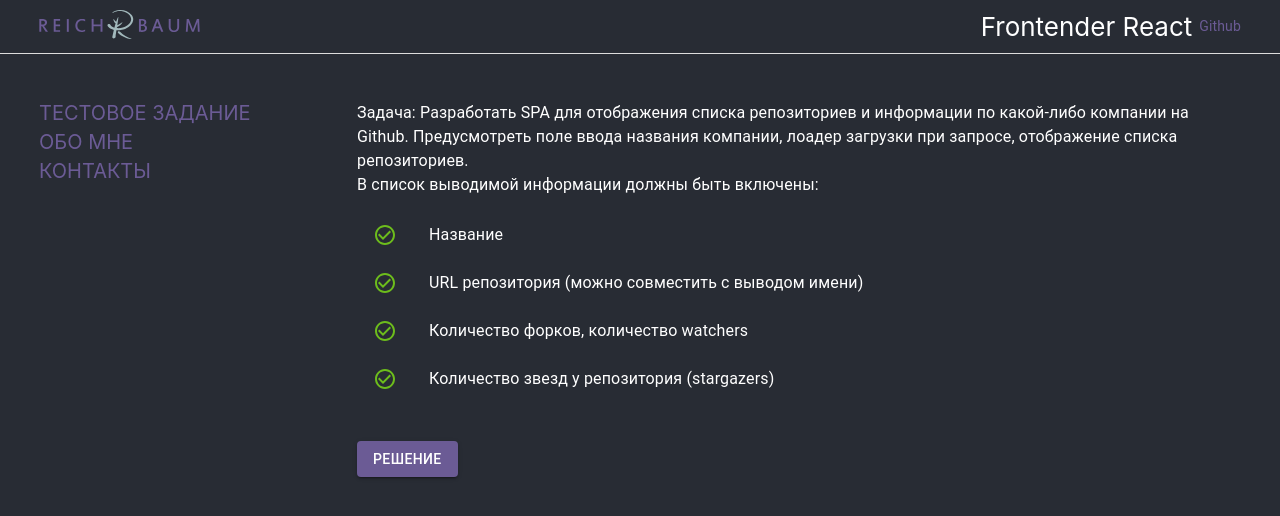
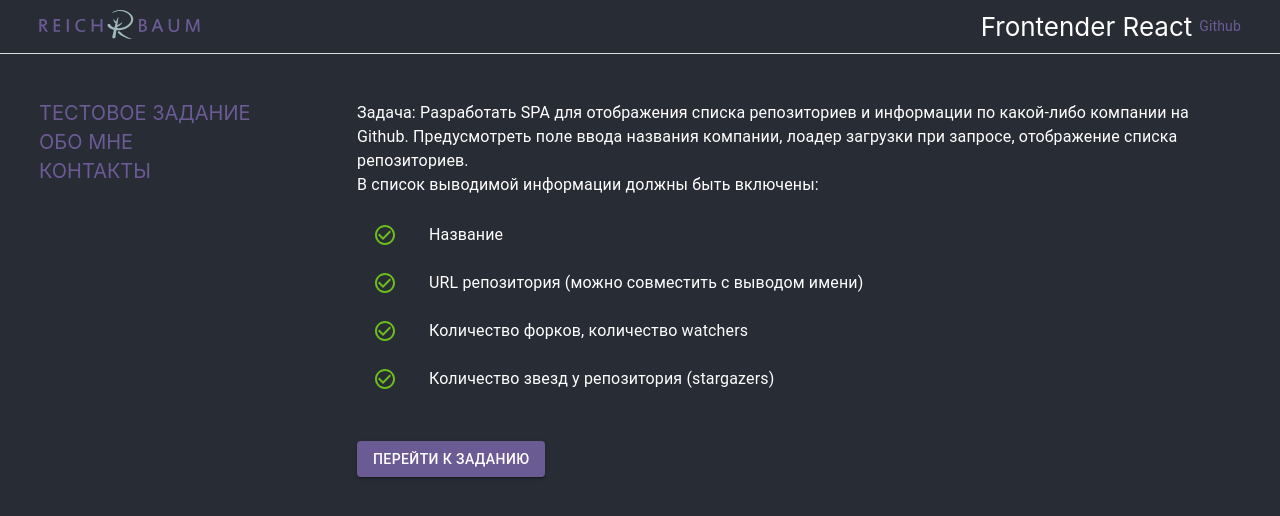
Before and after one commit to Reichbaum/testjob, a React (Create React App) app: page /#/ in a window 1280 px wide. Shown: the top 516 px of the page. Built offline with nearby package versions, Linux system fonts and the light colour scheme.

Commit message:
Remove the github link to the Header.tsx

```diff
--- a/src/App.tsx
+++ b/src/App.tsx
@@ -44,7 +44,7 @@ function AppContainer() {
 
 const App = () => {
   return <React.StrictMode>
-    <HashRouter basename={process.env.PUBLIC_URL}>
+    <HashRouter>
     <Provider store={store}>
       <ThemeProvider theme={theme}>
       <AppContainer/>
--- a/src/components/Frontpage/Frontpage.tsx
+++ b/src/components/Frontpage/Frontpage.tsx
@@ -2,6 +2,7 @@ import React, {FC} from 'react'
 import {Button, List, ListItem, ListItemIcon, ListItemText, Typography} from '@material-ui/core'
 import CheckCircleOutlineIcon from '@material-ui/icons/CheckCircleOutline'
 import css from './Frontpage.module.css'
+import {NavLink} from 'react-router-dom'
 
 const Frontpage = () => {
   return <div>
@@ -11,20 +12,14 @@ const Frontpage = () => {
       репозиториев.<br/>
       В список выводимой информации должны быть включены:
     </Typography>
-
     <List className={css.list}>
       <ListItemTask text='Название'/>
       <ListItemTask text='URL репозитория (можно совместить с выводом имени)'/>
       <ListItemTask text='Количество форков, количество watchers'/>
       <ListItemTask text='Количество звезд у репозитория (stargazers)'/>
     </List>
-    <Button variant="contained" color="primary" href="/test">
-      Решение
-    </Button>
-
-
+    <NavLink to='/test'><Button variant="contained" color="primary">Перейти к заданию</Button></NavLink>
   </div>
-
 }
 
 type ListItemTaskType = {
--- a/src/components/Header/Header.tsx
+++ b/src/components/Header/Header.tsx
@@ -6,7 +6,7 @@ import {Container, Link} from '@material-ui/core'
 const Header = () => {
   return <header className={css.header}>
     <Container>
-      <a className={css.logo} href='/'><img src={logo} alt='Reichbaum'/></a>
+      <a className={css.logo} href={process.env.PUBLIC_URL}><img src={logo} alt='Reichbaum'/></a>
     <p className={css.title}>Frontender React</p> <Link variant='body2' href='https://github.com/Reichbaum/testjob'>Github</Link>
 
     </Container>
```
